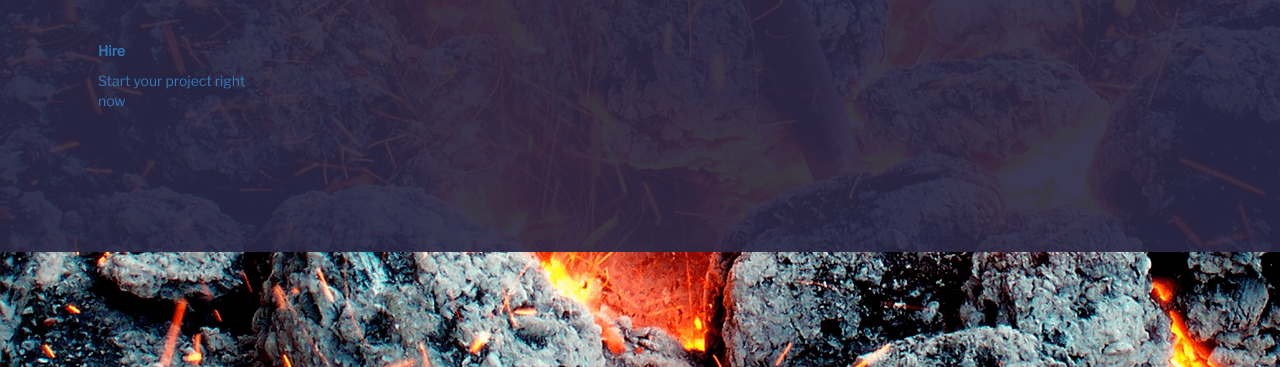
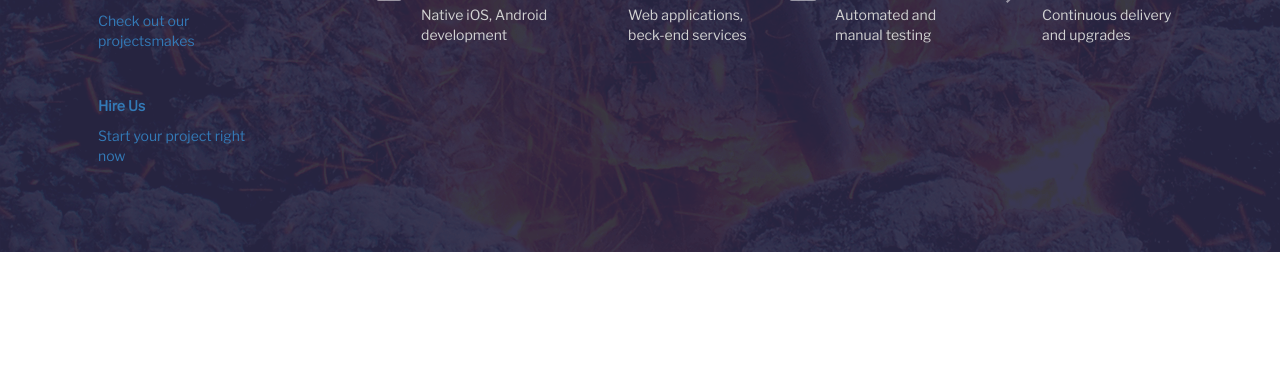
Before and after one commit to martyrdomspangle/martyrdomspangle.github.com, a website: page index.html in a window 1280 px wide. Shown: the part 548-915 px from the top of the page. After the commit the page ends 800 px from the top, so only its background shows below. Drawn offline with nearby package versions, Linux system fonts and the light colour scheme; a web font is replaced by a local one.

Commit message:
content centering

```diff
--- a/css/styles-main.css
+++ b/css/styles-main.css
@@ -17,6 +17,15 @@ body {
   display: block;
   height: 100%;
   background: rgba(42, 40, 70, 0.92);
+}
+
+.body-container {
+  max-width: 1600px;
+  margin-left: auto;
+  margin-right: auto;
+  position: relative;
+  top: 50%;
+  transform: translateY(-50%);
 }
 
 header.main {
--- a/css/styles-mobile.css
+++ b/css/styles-mobile.css
@@ -22,3 +22,7 @@ section.stripe {
 .page-home ul.labels li {
   width: 100%;
 }
+
+.social-icons {
+  display: none;
+}
--- a/index.html
+++ b/index.html
@@ -7,7 +7,8 @@
     <link rel="stylesheet" type="text/css" media="screen and (max-width: 1024px)" href="./css/styles-tablet.css">
     <link rel="stylesheet" type="text/css" media="screen and (max-width: 980px)" href="./css/styles-mobile.css">
     <link rel="stylesheet" type="text/css" href="./css/helpers.css">
-    <link rel="stylesheet" href="https://maxcdn.bootstrapcdn.com/bootstrap/3.3.7/css/bootstrap.min.css" integrity="sha384-BVYiiSIFeK1dGmJRAkycuHAHRg32OmUcww7on3RYdg4Va+PmSTsz/K68vbdEjh4u" crossorigin="anonymous">
+    <link rel="stylesheet" href="https://maxcdn.bootstrapcdn.com/bootstrap/3.3.7/css/bootstrap.min.css"
+          integrity="sha384-BVYiiSIFeK1dGmJRAkycuHAHRg32OmUcww7on3RYdg4Va+PmSTsz/K68vbdEjh4u" crossorigin="anonymous">
     <link href="https://fonts.googleapis.com/css?family=Libre+Franklin" rel="stylesheet">
     <script src="https://code.jquery.com/jquery-1.12.4.js"></script>
     <script src="https://code.jquery.com/ui/1.12.1/jquery-ui.js"></script>
@@ -17,6 +18,7 @@
 </head>
 <body>
 <div class="bgr-layer"></div>
+<div class="body-container">
     <header class="main">
         <div class="header-container">
             <div class="logo">
@@ -60,7 +62,7 @@
             </li>
             <li>
                 <a href="#hire">
-            <p>Hire </p>
+                    <p>Hire Us</p>
                     <p>Start your project right now</p>
                 </a>
             </li>
@@ -70,5 +72,7 @@
     </section>
     <section class="stripe">
     </section>
+    <div style="clear:both"></div>
+</div>
 </body>
 </html>
```
Lines whose indentation alone changed are shown as unchanged.
